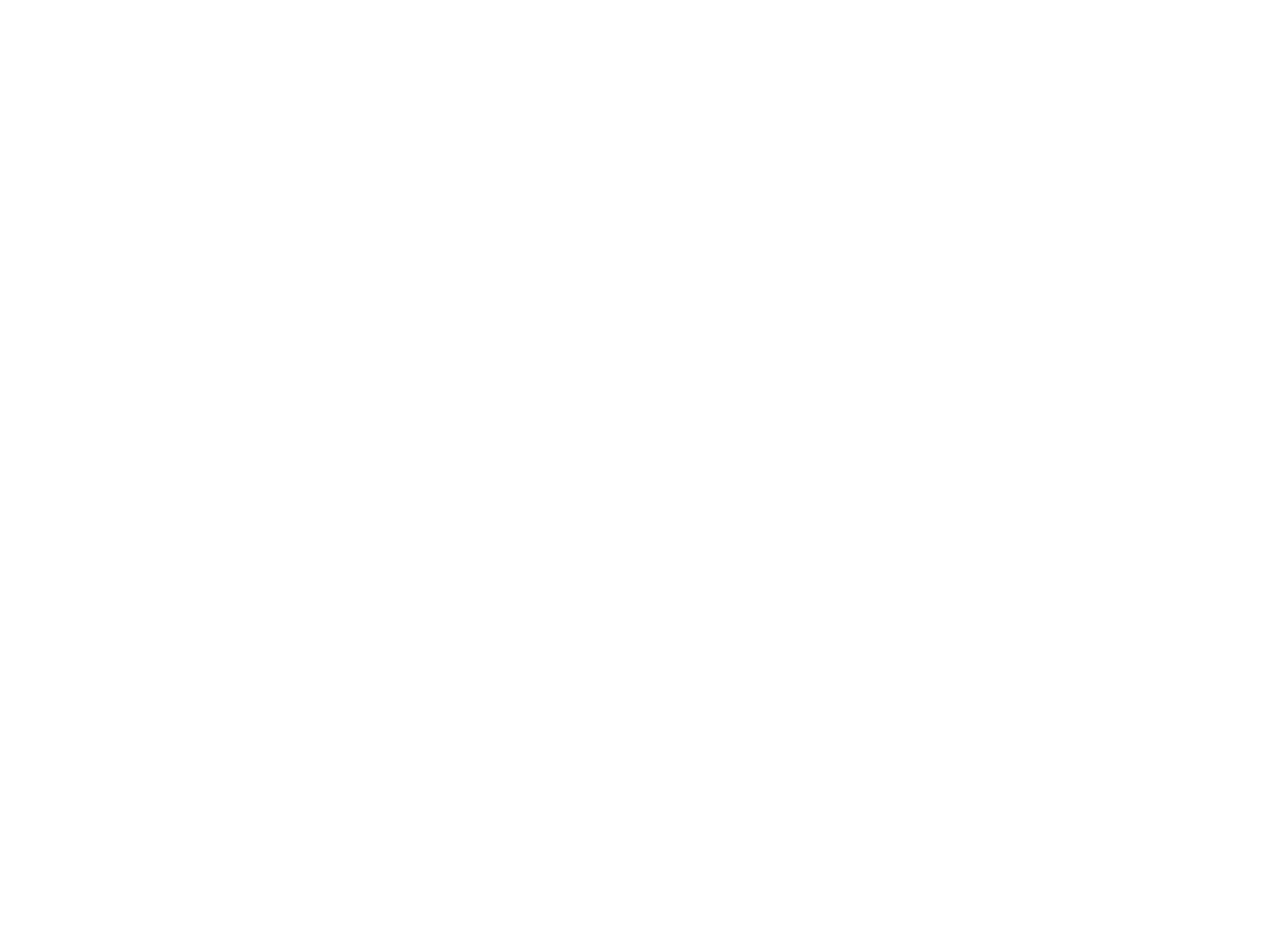
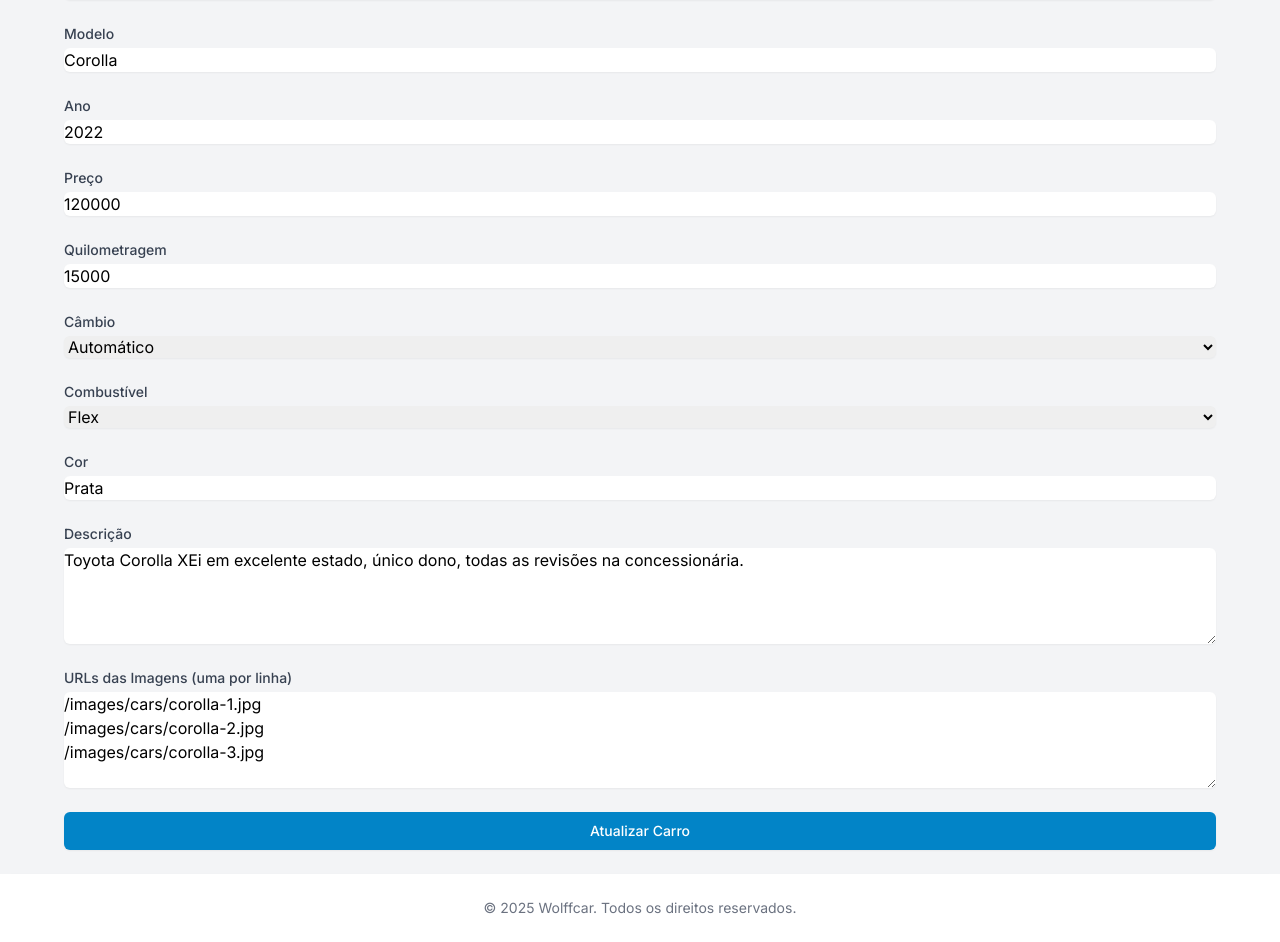
Before and after one commit to BerhartDev/wollfcar-vitrine, a Next.js app: page /admin/1/editar in a window 1280 px wide. Before the commit this address had no page. Shown: the part 268-1210 px from the top of the page. Before the commit the page ends 800 px from the top, so only its background shows below. Built offline with nearby package versions, Linux system fonts and the light colour scheme; sample sign-in values are in the browser's storage.

Commit message:
Configure GitHub Actions and static export

```diff
--- a/next.config.js
+++ b/next.config.js
@@ -1,5 +1,6 @@
 /** @type {import('next').NextConfig} */
 const nextConfig = {
+  output: 'export',
   images: {
     remotePatterns: [
       {
@@ -10,6 +11,7 @@ const nextConfig = {
     domains: ['localhost'],
     unoptimized: true,
   },
+  basePath: process.env.NODE_ENV === 'production' ? '/wolffcar-vitrine' : '',
 }
 
 module.exports = nextConfig
--- /dev/null
+++ b/src/app/admin/login/page.tsx
@@ -0,0 +1,86 @@
+'use client';
+
+import { useState } from 'react';
+import { useRouter } from 'next/navigation';
+
+export default function AdminLoginPage() {
+  const [email, setEmail] = useState('');
+  const [password, setPassword] = useState('');
+  const router = useRouter();
+
+  const handleSubmit = (e: React.FormEvent) => {
+    e.preventDefault();
+    // TODO: Implement proper authentication
+    if (email === 'admin@wolffcar.com' && password === 'admin123') {
+      sessionStorage.setItem('isAuthenticated', 'true');
+      router.push('/admin');
+    } else {
+      alert('Credenciais inválidas');
+    }
+  };
+
+  return (
+    <div className="min-h-screen bg-gray-50 flex flex-col justify-center py-12 sm:px-6 lg:px-8">
+      <div className="sm:mx-auto sm:w-full sm:max-w-md">
+        <h2 className="mt-6 text-center text-3xl font-extrabold text-gray-900">
+          Acesso Administrativo
+        </h2>
+        <p className="mt-2 text-center text-sm text-gray-600">
+          Email: admin@wolffcar.com<br />
+          Senha: admin123
+        </p>
+      </div>
+
+      <div className="mt-8 sm:mx-auto sm:w-full sm:max-w-md">
+        <div className="bg-white py-8 px-4 shadow sm:rounded-lg sm:px-10">
+          <form className="space-y-6" onSubmit={handleSubmit}>
+            <div>
+              <label htmlFor="email" className="block text-sm font-medium text-gray-700">
+                Email
+              </label>
+              <div className="mt-1">
+                <input
+                  id="email"
+                  name="email"
+                  type="email"
+                  autoComplete="email"
+                  required
+                  value={email}
+                  onChange={(e) => setEmail(e.target.value)}
+                  className="appearance-none block w-full px-3 py-2 border border-gray-300 rounded-md shadow-sm placeholder-gray-400 focus:outline-none focus:ring-primary-500 focus:border-primary-500"
+                />
+              </div>
+            </div>
+
+            <div>
+              <label htmlFor="password" className="block text-sm font-medium text-gray-700">
+                Senha
+              </label>
+              <div className="mt-1">
+                <input
+                  id="password"
+                  name="password"
+                  type="password"
+                  autoComplete="current-password"
+                  required
+                  value={password}
+                  onChange={(e) => setPassword(e.target.value)}
+                  className="appearance-none block w-full px-3 py-2 border border-gray-300 rounded-md shadow-sm placeholder-gray-400 focus:outline-none focus:ring-primary-500 focus:border-primary-500"
+                />
+              </div>
+            </div>
+
+            <div>
+              <button
+                type="submit"
+                className="w-full flex justify-center py-2 px-4 border border-transparent rounded-md shadow-sm text-sm font-medium text-white bg-primary-600 hover:bg-primary-700 focus:outline-none focus:ring-2 focus:ring-offset-2 focus:ring-primary-500"
+              >
+                Entrar
+              </button>
+            </div>
+          </form>
+        </div>
+      </div>
+    </div>
+  );
+}
--- a/src/app/carros/[id]/page.tsx
+++ b/src/app/carros/[id]/page.tsx
@@ -24,30 +24,36 @@ export default function CarDetailsPage({ params }: CarDetailsPageProps) {
     );
   }
 
+  const formatCurrency = (value: number) => {
+    return new Intl.NumberFormat('pt-BR', {
+      style: 'currency',
+      currency: 'BRL'
+    }).format(value);
+  };
+
   return (
     <Layout>
       <div className="max-w-7xl mx-auto px-4 sm:px-6 lg:px-8 py-8">
-        <div className="grid grid-cols-1 lg:grid-cols-2 gap-8">
+        <div className="grid grid-cols-1 md:grid-cols-2 gap-8">
           {/* Image Gallery */}
           <div className="space-y-4">
-            <div className="aspect-w-16 aspect-h-9 rounded-lg overflow-hidden">
+            <div className="aspect-w-1 aspect-h-1 rounded-lg overflow-hidden">
               <Image
-                src={car.images[0]}
+                src={car.images[0] || '/images/placeholder.jpg'}
                 alt={`${car.brand} ${car.model}`}
                 width={800}
                 height={600}
                 className="object-cover"
-                priority
               />
             </div>
-            <div className="grid grid-cols-3 gap-4">
+            <div className="grid grid-cols-4 gap-4">
               {car.images.slice(1).map((image, index) => (
                 <div key={index} className="aspect-w-1 aspect-h-1 rounded-lg overflow-hidden">
                   <Image
                     src={image}
-                    alt={`${car.brand} ${car.model} - View ${index + 2}`}
-                    width={400}
-                    height={300}
+                    alt={`${car.brand} ${car.model} - Imagem ${index + 2}`}
+                    width={200}
+                    height={200}
                     className="object-cover"
                   />
                 </div>
@@ -56,57 +62,50 @@ export default function CarDetailsPage({ params }: CarDetailsPageProps) {
           </div>
 
           {/* Car Details */}
+          <div className="space-y-6">
             <div>
-            <h1 className="text-3xl font-bold text-gray-900">
-              {car.brand} {car.model}
-            </h1>
-            <p className="mt-2 text-4xl font-bold text-primary-600">
-              {car.price.toLocaleString('pt-BR', {
-                style: 'currency',
-                currency: 'BRL',
-              })}
+              <h1 className="text-3xl font-bold text-gray-900">{car.brand} {car.model}</h1>
+              <p className="text-2xl font-semibold text-primary-600 mt-2">
+                {formatCurrency(car.price)}
               </p>
-            <div className="mt-6 border-t border-gray-200 pt-6">
-              <dl className="grid grid-cols-1 gap-x-4 gap-y-6 sm:grid-cols-2">
+            </div>
+
+            <div className="grid grid-cols-2 gap-4">
               <div>
-                  <dt className="text-sm font-medium text-gray-500">Ano</dt>
-                  <dd className="mt-1 text-sm text-gray-900">{car.year}</dd>
+                <h3 className="text-sm font-medium text-gray-500">Ano</h3>
+                <p className="mt-1 text-lg text-gray-900">{car.year}</p>
               </div>
               <div>
-                  <dt className="text-sm font-medium text-gray-500">Quilometragem</dt>
-                  <dd className="mt-1 text-sm text-gray-900">{car.mileage.toLocaleString()} km</dd>
+                <h3 className="text-sm font-medium text-gray-500">Quilometragem</h3>
+                <p className="mt-1 text-lg text-gray-900">{car.mileage.toLocaleString('pt-BR')} km</p>
               </div>
               <div>
-                  <dt className="text-sm font-medium text-gray-500">Câmbio</dt>
-                  <dd className="mt-1 text-sm text-gray-900">{car.transmission}</dd>
+                <h3 className="text-sm font-medium text-gray-500">Câmbio</h3>
+                <p className="mt-1 text-lg text-gray-900">{car.transmission}</p>
               </div>
               <div>
-                  <dt className="text-sm font-medium text-gray-500">Combustível</dt>
-                  <dd className="mt-1 text-sm text-gray-900">{car.fuel}</dd>
+                <h3 className="text-sm font-medium text-gray-500">Combustível</h3>
+                <p className="mt-1 text-lg text-gray-900">{car.fuel}</p>
               </div>
               <div>
-                  <dt className="text-sm font-medium text-gray-500">Cor</dt>
-                  <dd className="mt-1 text-sm text-gray-900">{car.color}</dd>
-                </div>
-              </dl>
-            </div>
-            <div className="mt-6 border-t border-gray-200 pt-6">
-              <h3 className="text-sm font-medium text-gray-900">Descrição</h3>
-              <div className="mt-2 text-sm text-gray-500">
-                <p>{car.description}</p>
+                <h3 className="text-sm font-medium text-gray-500">Cor</h3>
+                <p className="mt-1 text-lg text-gray-900">{car.color}</p>
               </div>
             </div>
-            <div className="mt-6 border-t border-gray-200 pt-6">
+
+            <div>
+              <h3 className="text-sm font-medium text-gray-500">Descrição</h3>
+              <p className="mt-1 text-lg text-gray-900">{car.description}</p>
+            </div>
+
             <button
-                type="button"
-                className="w-full bg-primary-600 text-white py-3 px-4 rounded-md hover:bg-primary-700 focus:outline-none focus:ring-2 focus:ring-offset-2 focus:ring-primary-500"
+              className="w-full bg-primary-600 text-white py-3 px-6 rounded-md hover:bg-primary-700 focus:outline-none focus:ring-2 focus:ring-offset-2 focus:ring-primary-500"
             >
               Entrar em Contato
             </button>
           </div>
         </div>
       </div>
-      </div>
     </Layout>
   );
 }
--- a/src/components/CarForm.tsx
+++ b/src/components/CarForm.tsx
@@ -1,203 +1,232 @@
+'use client';
+
 import { useForm } from 'react-hook-form';
 import { Car } from '@/types/Car';
 
 interface CarFormProps {
   car?: Car;
-  onSubmit: (data: Omit<Car, 'id'>) => void;
+  onSubmit: (data: Car) => void;
 }
 
+// Create a type for the form data where images is a string instead of string[]
+type CarFormData = Omit<Car, 'images'> & {
+  images: string;
+};
+
 export default function CarForm({ car, onSubmit }: CarFormProps) {
+  // Transform the images array to string for the textarea
+  const defaultValues: CarFormData = car ? {
+    ...car,
+    images: car.images.join('\n')
+  } : {
+    id: String(Date.now()),
+    brand: '',
+    model: '',
+    year: new Date().getFullYear(),
+    price: 0,
+    mileage: 0,
+    transmission: 'Automático',
+    fuel: 'Flex',
+    color: '',
+    description: '',
+    images: ''
+  };
+
   const {
     register,
     handleSubmit,
-    formState: { errors },
-  } = useForm<Omit<Car, 'id'>>({
-    defaultValues: car,
+    formState: { errors }
+  } = useForm<CarFormData>({
+    defaultValues
   });
 
+  const onSubmitForm = (data: CarFormData) => {
+    // Convert the images string back to array before submitting
+    const formattedData: Car = {
+      ...data,
+      images: data.images.split('\n').filter(url => url.trim() !== '')
+    };
+    onSubmit(formattedData);
+  };
+
   return (
-    <form onSubmit={handleSubmit(onSubmit)} className="space-y-6">
-      <div className="grid grid-cols-1 gap-6 sm:grid-cols-2">
+    <form onSubmit={handleSubmit(onSubmitForm)} className="space-y-6">
       <div>
-          <label htmlFor="marca" className="block text-sm font-medium text-gray-700">
+        <label htmlFor="brand" className="block text-sm font-medium text-gray-700">
           Marca
         </label>
         <input
           type="text"
-            id="marca"
-            {...register('marca', { required: 'Marca é obrigatória' })}
+          id="brand"
+          {...register('brand', { required: 'Marca é obrigatória' })}
           className="mt-1 block w-full rounded-md border-gray-300 shadow-sm focus:border-primary-500 focus:ring-primary-500"
         />
-          {errors.marca && (
-            <p className="mt-1 text-sm text-red-600">{errors.marca.message}</p>
+        {errors.brand && (
+          <p className="mt-1 text-sm text-red-600">{errors.brand.message as string}</p>
         )}
       </div>
 
       <div>
-          <label htmlFor="modelo" className="block text-sm font-medium text-gray-700">
+        <label htmlFor="model" className="block text-sm font-medium text-gray-700">
           Modelo
         </label>
         <input
           type="text"
-            id="modelo"
-            {...register('modelo', { required: 'Modelo é obrigatório' })}
+          id="model"
+          {...register('model', { required: 'Modelo é obrigatório' })}
           className="mt-1 block w-full rounded-md border-gray-300 shadow-sm focus:border-primary-500 focus:ring-primary-500"
         />
-          {errors.modelo && (
-            <p className="mt-1 text-sm text-red-600">{errors.modelo.message}</p>
+        {errors.model && (
+          <p className="mt-1 text-sm text-red-600">{errors.model.message as string}</p>
         )}
       </div>
 
       <div>
-          <label htmlFor="ano" className="block text-sm font-medium text-gray-700">
+        <label htmlFor="year" className="block text-sm font-medium text-gray-700">
           Ano
         </label>
         <input
           type="number"
-            id="ano"
-            {...register('ano', {
+          id="year"
+          {...register('year', {
             required: 'Ano é obrigatório',
             min: { value: 1900, message: 'Ano inválido' },
-              max: { value: new Date().getFullYear() + 1, message: 'Ano inválido' },
+            max: { value: new Date().getFullYear() + 1, message: 'Ano inválido' }
           })}
           className="mt-1 block w-full rounded-md border-gray-300 shadow-sm focus:border-primary-500 focus:ring-primary-500"
         />
-          {errors.ano && (
-            <p className="mt-1 text-sm text-red-600">{errors.ano.message}</p>
+        {errors.year && (
+          <p className="mt-1 text-sm text-red-600">{errors.year.message as string}</p>
         )}
       </div>
 
       <div>
-          <label htmlFor="preco" className="block text-sm font-medium text-gray-700">
+        <label htmlFor="price" className="block text-sm font-medium text-gray-700">
           Preço
         </label>
         <input
           type="number"
-            id="preco"
-            {...register('preco', {
+          id="price"
+          {...register('price', {
             required: 'Preço é obrigatório',
-              min: { value: 0, message: 'Preço deve ser maior que zero' },
+            min: { value: 0, message: 'Preço deve ser maior que zero' }
           })}
           className="mt-1 block w-full rounded-md border-gray-300 shadow-sm focus:border-primary-500 focus:ring-primary-500"
         />
-          {errors.preco && (
-            <p className="mt-1 text-sm text-red-600">{errors.preco.message}</p>
+        {errors.price && (
+          <p className="mt-1 text-sm text-red-600">{errors.price.message as string}</p>
         )}
       </div>
 
       <div>
-          <label htmlFor="km" className="block text-sm font-medium text-gray-700">
+        <label htmlFor="mileage" className="block text-sm font-medium text-gray-700">
           Quilometragem
         </label>
         <input
           type="number"
-            id="km"
-            {...register('km', {
+          id="mileage"
+          {...register('mileage', {
             required: 'Quilometragem é obrigatória',
-              min: { value: 0, message: 'Quilometragem deve ser maior que zero' },
+            min: { value: 0, message: 'Quilometragem deve ser maior ou igual a zero' }
           })}
           className="mt-1 block w-full rounded-md border-gray-300 shadow-sm focus:border-primary-500 focus:ring-primary-500"
         />
-          {errors.km && (
-            <p className="mt-1 text-sm text-red-600">{errors.km.message}</p>
+        {errors.mileage && (
+          <p className="mt-1 text-sm text-red-600">{errors.mileage.message as string}</p>
         )}
       </div>
 
       <div>
-          <label htmlFor="cambio" className="block text-sm font-medium text-gray-700">
+        <label htmlFor="transmission" className="block text-sm font-medium text-gray-700">
           Câmbio
         </label>
         <select
-            id="cambio"
-            {...register('cambio', { required: 'Câmbio é obrigatório' })}
+          id="transmission"
+          {...register('transmission', { required: 'Câmbio é obrigatório' })}
           className="mt-1 block w-full rounded-md border-gray-300 shadow-sm focus:border-primary-500 focus:ring-primary-500"
         >
-            <option value="">Selecione</option>
           <option value="Manual">Manual</option>
           <option value="Automático">Automático</option>
-            <option value="CVT">CVT</option>
         </select>
-          {errors.cambio && (
-            <p className="mt-1 text-sm text-red-600">{errors.cambio.message}</p>
+        {errors.transmission && (
+          <p className="mt-1 text-sm text-red-600">{errors.transmission.message as string}</p>
         )}
       </div>
 
       <div>
-          <label htmlFor="combustivel" className="block text-sm font-medium text-gray-700">
+        <label htmlFor="fuel" className="block text-sm font-medium text-gray-700">
           Combustível
         </label>
         <select
-            id="combustivel"
-            {...register('combustivel', { required: 'Combustível é obrigatório' })}
+          id="fuel"
+          {...register('fuel', { required: 'Combustível é obrigatório' })}
           className="mt-1 block w-full rounded-md border-gray-300 shadow-sm focus:border-primary-500 focus:ring-primary-500"
         >
-            <option value="">Selecione</option>
-            <option value="Flex">Flex</option>
           <option value="Gasolina">Gasolina</option>
           <option value="Etanol">Etanol</option>
+          <option value="Flex">Flex</option>
           <option value="Diesel">Diesel</option>
           <option value="Elétrico">Elétrico</option>
         </select>
-          {errors.combustivel && (
-            <p className="mt-1 text-sm text-red-600">{errors.combustivel.message}</p>
+        {errors.fuel && (
+          <p className="mt-1 text-sm text-red-600">{errors.fuel.message as string}</p>
         )}
       </div>
 
       <div>
-          <label htmlFor="cor" className="block text-sm font-medium text-gray-700">
+        <label htmlFor="color" className="block text-sm font-medium text-gray-700">
           Cor
         </label>
         <input
           type="text"
-            id="cor"
-            {...register('cor', { required: 'Cor é obrigatória' })}
+          id="color"
+          {...register('color', { required: 'Cor é obrigatória' })}
           className="mt-1 block w-full rounded-md border-gray-300 shadow-sm focus:border-primary-500 focus:ring-primary-500"
         />
-          {errors.cor && (
-            <p className="mt-1 text-sm text-red-600">{errors.cor.message}</p>
-          )}
-        </div>
-      </div>
-
-      <div>
-        <label htmlFor="descricao" className="block text-sm font-medium text-gray-700">
-          Descrição
-        </label>
-        <textarea
-          id="descricao"
-          rows={4}
-          {...register('descricao', { required: 'Descrição é obrigatória' })}
-          className="mt-1 block w-full rounded-md border-gray-300 shadow-sm focus:border-primary-500 focus:ring-primary-500"
-        />
-        {errors.descricao && (
-          <p className="mt-1 text-sm text-red-600">{errors.descricao.message}</p>
+        {errors.color && (
+          <p className="mt-1 text-sm text-red-600">{errors.color.message as string}</p>
         )}
       </div>
 
       <div>
-        <label htmlFor="imagens" className="block text-sm font-medium text-gray-700">
+        <label htmlFor="description" className="block text-sm font-medium text-gray-700">
+          Descrição
+        </label>
+        <textarea
+          id="description"
+          rows={4}
+          {...register('description', { required: 'Descrição é obrigatória' })}
+          className="mt-1 block w-full rounded-md border-gray-300 shadow-sm focus:border-primary-500 focus:ring-primary-500"
+        />
+        {errors.description && (
+          <p className="mt-1 text-sm text-red-600">{errors.description.message as string}</p>
+        )}
+      </div>
+
+      <div>
+        <label htmlFor="images" className="block text-sm font-medium text-gray-700">
           URLs das Imagens (uma por linha)
         </label>
         <textarea
-          id="imagens"
+          id="images"
           rows={4}
-          {...register('imagens', {
-            required: 'Pelo menos uma imagem é obrigatória',
-            setValueAs: (value) => value.split('\n').filter(Boolean),
+          {...register('images', {
+            required: 'Pelo menos uma imagem é obrigatória'
           })}
           className="mt-1 block w-full rounded-md border-gray-300 shadow-sm focus:border-primary-500 focus:ring-primary-500"
+          placeholder="http://exemplo.com/imagem1.jpg&#10;http://exemplo.com/imagem2.jpg"
         />
-        {errors.imagens && (
-          <p className="mt-1 text-sm text-red-600">{errors.imagens.message}</p>
+        {errors.images && (
+          <p className="mt-1 text-sm text-red-600">{errors.images.message as string}</p>
         )}
       </div>
 
-      <div className="flex justify-end">
+      <div>
         <button
           type="submit"
-          className="bg-primary-600 text-white px-4 py-2 rounded-md hover:bg-primary-700 focus:outline-none focus:ring-2 focus:ring-primary-500 focus:ring-offset-2"
+          className="w-full flex justify-center py-2 px-4 border border-transparent rounded-md shadow-sm text-sm font-medium text-white bg-primary-600 hover:bg-primary-700 focus:outline-none focus:ring-2 focus:ring-offset-2 focus:ring-primary-500"
         >
-          {car ? 'Salvar Alterações' : 'Cadastrar Carro'}
+          {car ? 'Atualizar Carro' : 'Adicionar Carro'}
         </button>
       </div>
     </form>
```
Also changed, not shown: package.json (+11 -10 lines), src/app/admin/layout.tsx (+10 -5 lines), src/app/carros/page.tsx (+9 -9 lines), 1 other file (tests, documents, lock files or other folders). Lines whose indentation alone changed are shown as unchanged.
